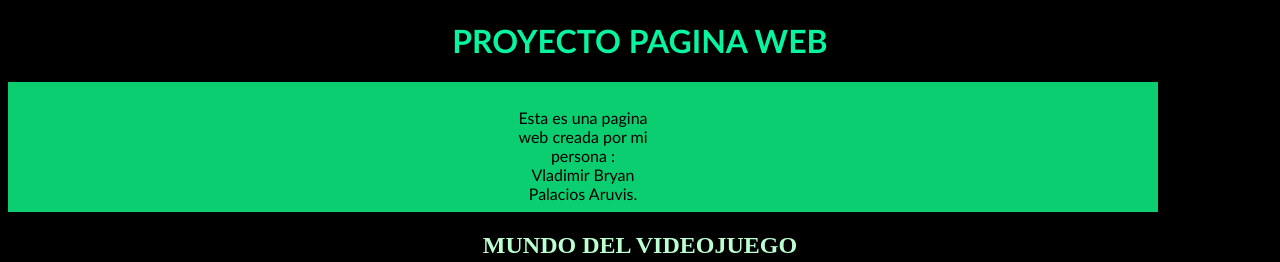
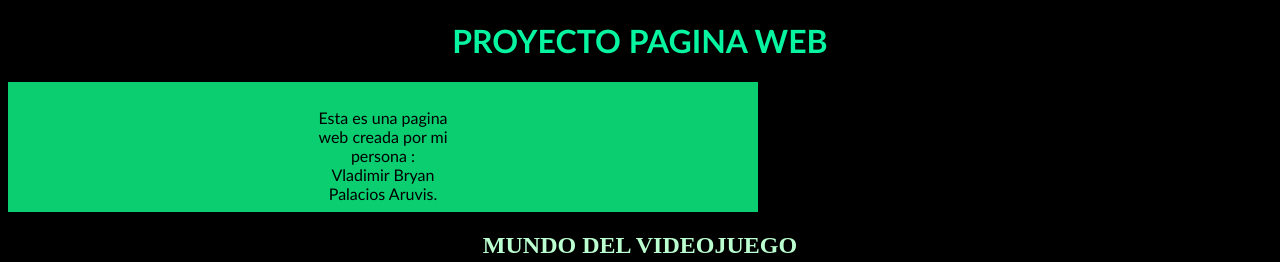
Before and after one commit to Palacios002004/ProyectoPalacios.github.io, a plain HTML site: page index.html in a window 1280 px wide. Shown: the top 262 px of the page. Drawn offline with Linux system fonts and the light colour scheme.

Commit message:
index.html

```diff
--- a/index.html
+++ b/index.html
@@ -51,7 +51,7 @@
 
             height: 110px;
 
-            padding:10px 500px;
+            padding:10px 300px;
 
             width: 150px;}
 
```
